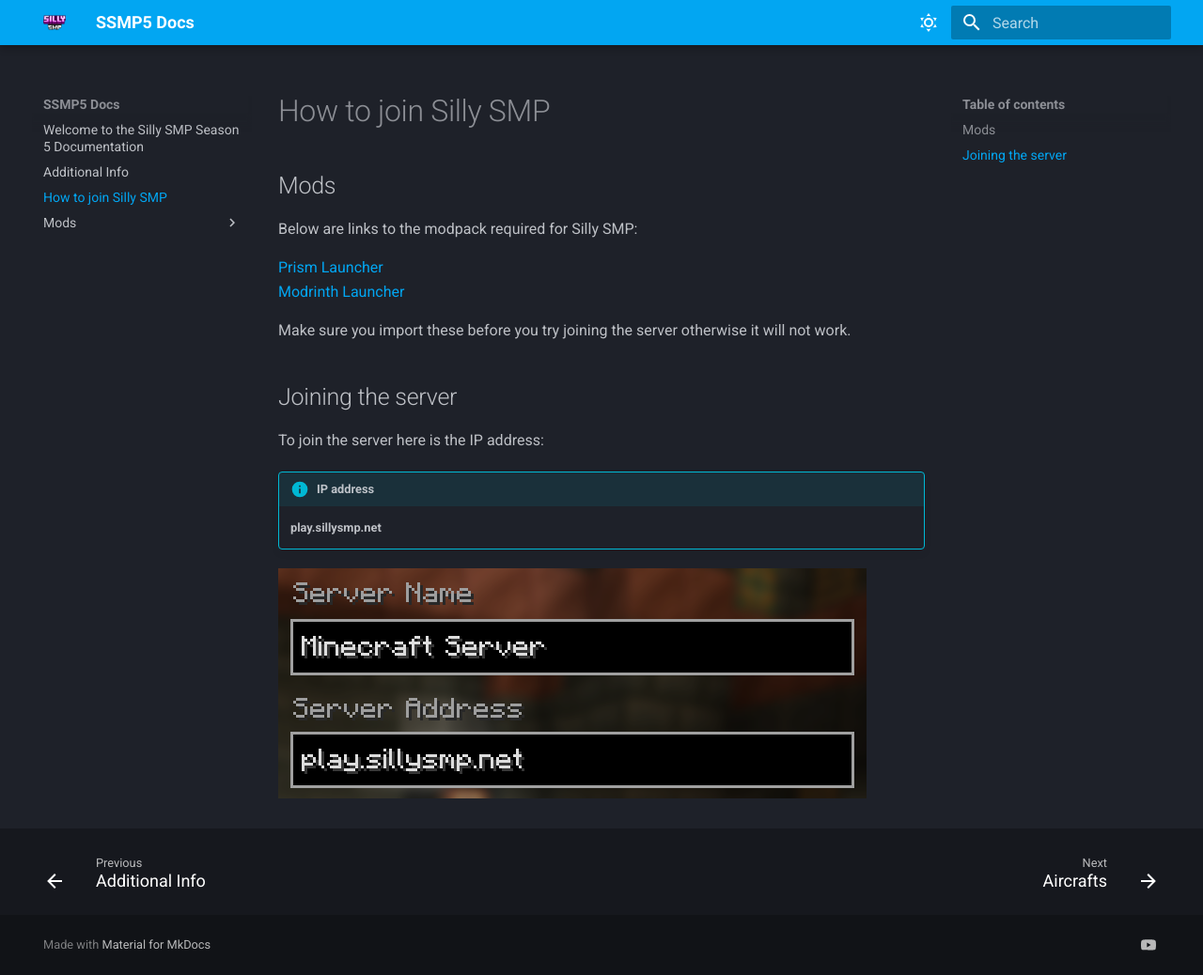
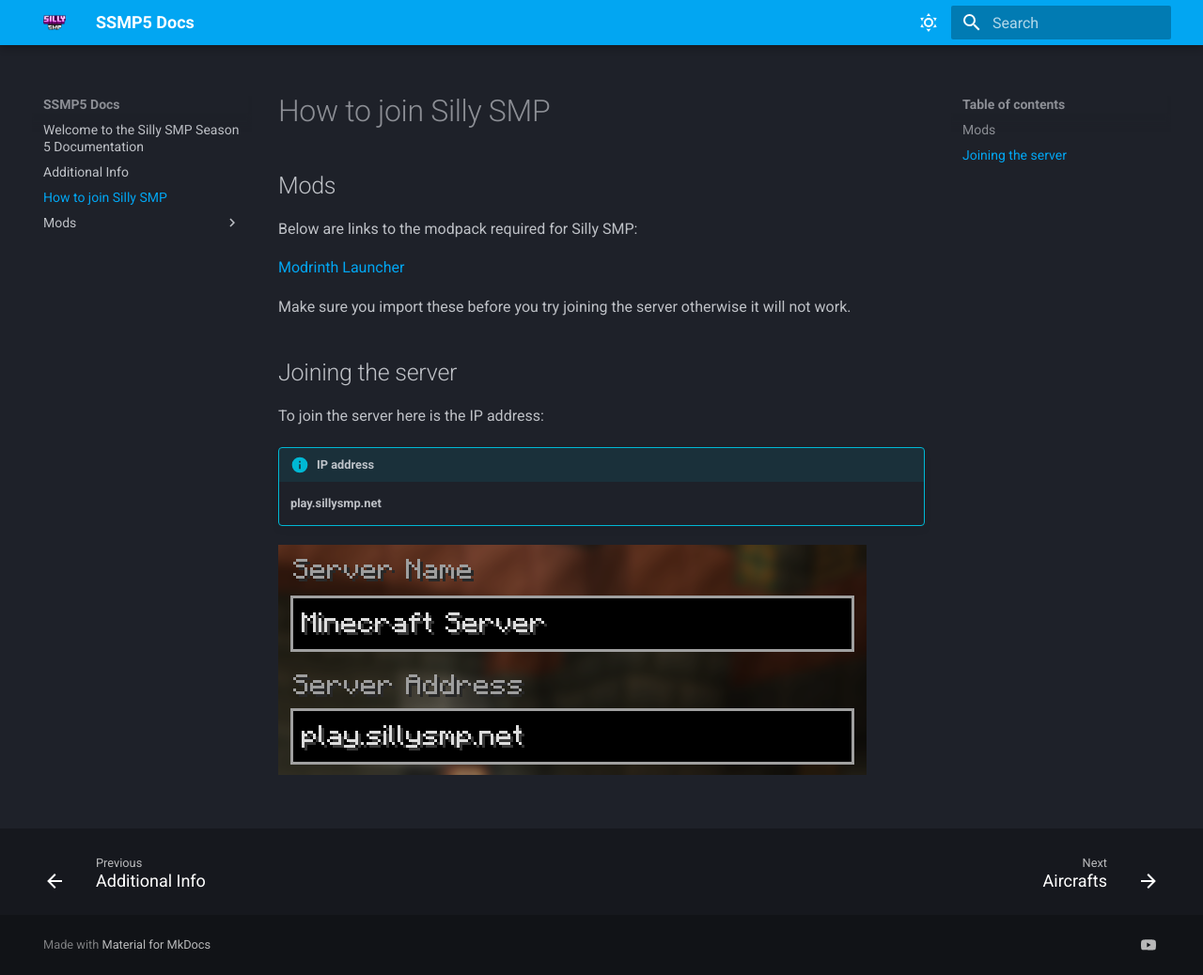
Before and after one commit to SyddersLMAO/ssmp-docs, an MkDocs documentation site: the page built from docs/join.md, in a window 1280 px wide and 1038 px high. Shown: the whole window at 94% size. Built offline with MkDocs 1.6.1 and Material for MkDocs 9.7.7, drawn with Linux system fonts in a browser that asks for light colours.

Commit message:
Update join.md

```diff
--- a/docs/join.md
+++ b/docs/join.md
@@ -3,7 +3,6 @@
 ## Mods
 Below are links to the modpack required for Silly SMP:
 
-[Prism Launcher](assets/downloads/ssmp_prism.zip)<br>
 [Modrinth Launcher](assets/downloads/ssmp.mrpack)
 
 Make sure you import these before you try joining the server otherwise it will not work.
```
